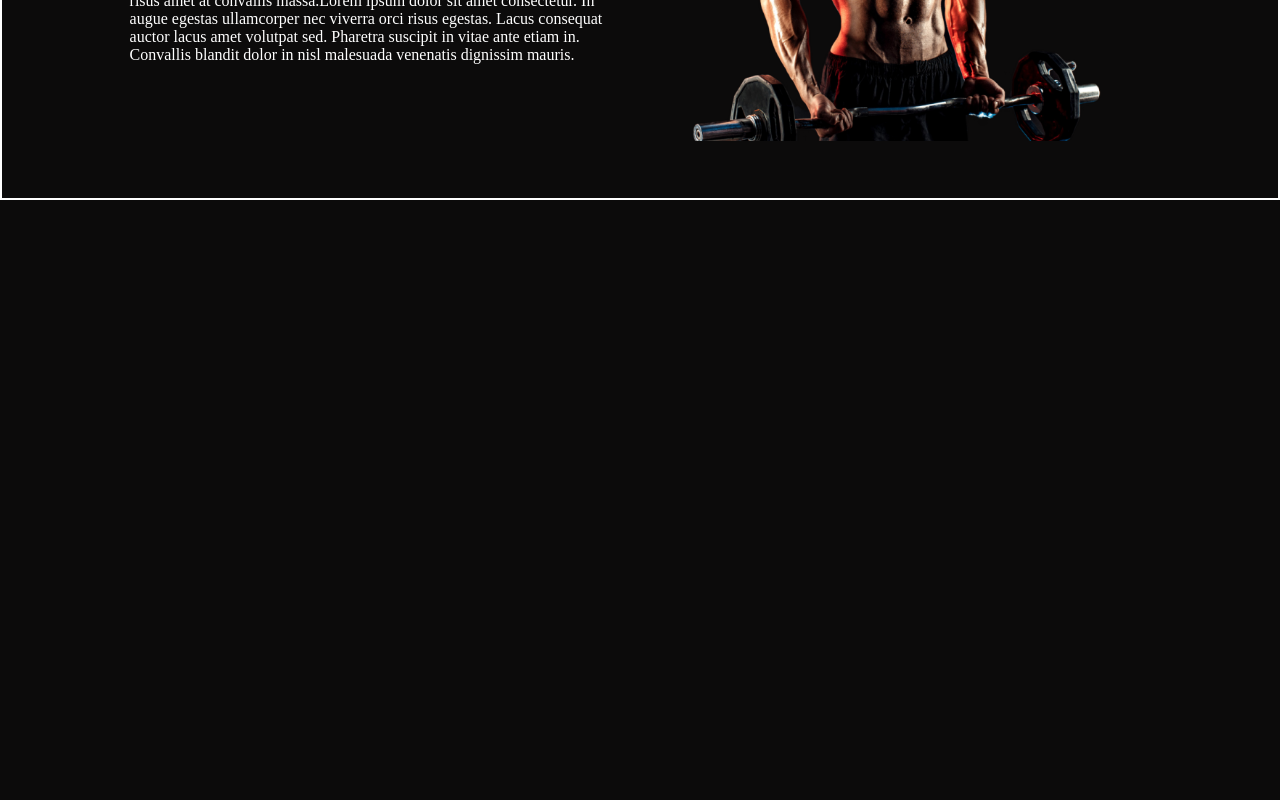
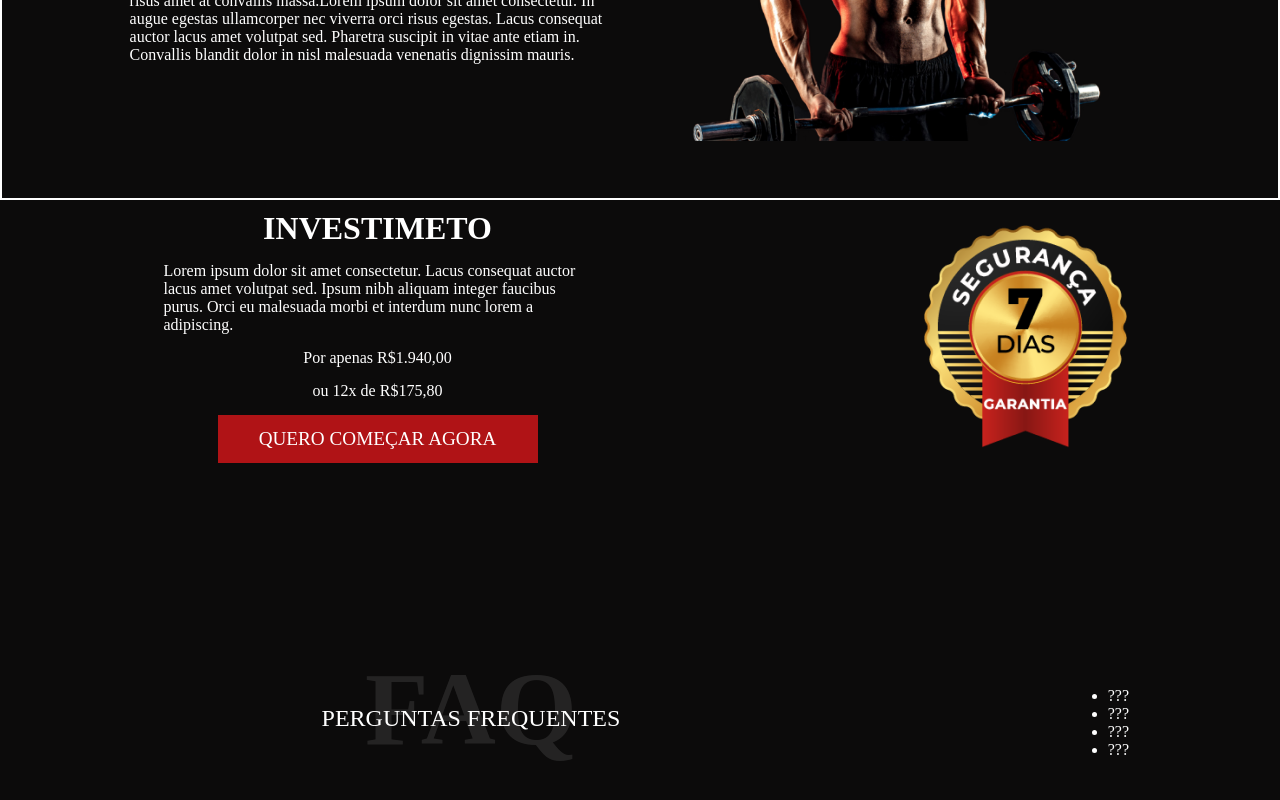
Before and after one commit to MathMendesReis/Academia, a React (Create React App) app in the folder loja-virtual/: page / in a window 1280 px wide. Shown: the part 2326-3126 px from the top of the page. Before the commit the page ends 2526 px from the top, so only its background shows below. Built offline with nearby package versions, Linux system fonts and the light colour scheme.

Commit message:
projeto quase concluido

```diff
--- a/loja-virtual/src/App.js
+++ b/loja-virtual/src/App.js
@@ -6,17 +6,20 @@ import Header from './components/header/Header';
 import SectionOne from './components/sectionFeitoParaVoce/SectionOne';
 import SectionComoFuncionaOMetodo from './components/sectionComoFuncionaOMetodo';
 import { CardTreinador } from './components/SectionTreinador';
+import { SectionFaq } from './components/sectionFaq';
+import { Body } from './globalStyled/styled';
 
 function App() {
   return (
     <GlobalState >
       <GlobalStyled />
-      <div>
-        <Header />
-        <SectionOne />
-        <SectionComoFuncionaOMetodo />
-        <CardTreinador />
-      </div>
+      {/* <Body > */}
+      <Header />
+      <SectionOne />
+      <SectionComoFuncionaOMetodo />
+      <CardTreinador />
+      <SectionFaq />
+      {/* </Body> */}
     </GlobalState>
   );
 }
--- /dev/null
+++ b/loja-virtual/src/components/cardInvestimento/index.jsx
@@ -0,0 +1,20 @@
+import React from "react";
+import { BoxCard } from "./styled";
+
+const CardInvestimento = () => {
+  return (
+    <BoxCard>
+      <h1>INVESTIMETO</h1>
+      <p>
+        Lorem ipsum dolor sit amet consectetur. Lacus consequat auctor lacus
+        amet volutpat sed. Ipsum nibh aliquam integer faucibus purus. Orci eu
+        malesuada morbi et interdum nunc lorem a adipiscing.
+      </p>
+      <p>Por apenas R$1.940,00</p>
+      <p>ou 12x de R$175,80</p>
+      <button>quero começar agora</button>
+    </BoxCard>
+  );
+};
+
+export default CardInvestimento;
--- /dev/null
+++ b/loja-virtual/src/components/cardInvestimento/styled.js
@@ -0,0 +1,13 @@
+import styled from "styled-components";
+
+export const BoxCard = styled.div`
+    width: 35%;
+    height: auto;
+    display: flex;
+    flex-direction: column;
+    justify-content: center;
+    align-items: center;
+    gap:15px;
+    padding: 10px;
+
+`
--- a/loja-virtual/src/components/header/styled.js
+++ b/loja-virtual/src/components/header/styled.js
@@ -63,7 +63,7 @@ export const Bg = styled.img`
     width: 60%;
     position: absolute;
     right: 5px;
-    top: 75px;
+    top: 205px;
     background-color: transparent
   }
 `;
@@ -80,7 +80,7 @@ export const BgTwo = styled.img`
     width: 40%;
     position: absolute;
     right: 25px;
-    top: 75px;
+    top: 195px;
     background-color: transparent
   }
 `;
--- /dev/null
+++ b/loja-virtual/src/components/sectionFaq/index.jsx
@@ -0,0 +1,34 @@
+import React from "react";
+import CardInvestimento from "../cardInvestimento";
+import seguranca from "../../imgs/seguranca.png";
+import {
+  BoxFaq,
+  BoxFaqAndQuestions,
+  BoxSegAndInvestimento,
+  ImgSeguranca,
+  TxtFaq,
+  TxtPerguntasFrequentes,
+} from "./styled";
+
+export const SectionFaq = () => {
+  return (
+    <div>
+      <BoxSegAndInvestimento>
+        <CardInvestimento />
+        <ImgSeguranca src={seguranca} alt="segurança" />
+      </BoxSegAndInvestimento>
+      <BoxFaqAndQuestions>
+        <BoxFaq>
+          <TxtFaq>FAQ</TxtFaq>
+          <TxtPerguntasFrequentes>Perguntas frequentes</TxtPerguntasFrequentes>
+        </BoxFaq>
+        <ul>
+          <li>???</li>
+          <li>???</li>
+          <li>???</li>
+          <li>???</li>
+        </ul>
+      </BoxFaqAndQuestions>
+    </div>
+  );
+};
--- /dev/null
+++ b/loja-virtual/src/components/sectionFaq/styled.js
@@ -0,0 +1,63 @@
+import styled from "styled-components";
+
+export const BoxSegAndInvestimento = styled.div`
+display: flex;
+justify-content: space-around;
+align-items: center;
+height: auto;
+width: 100%;
+gap: 15px;
+ @media  (max-width:746px){
+    flex-direction: column;
+    }
+`
+
+export const ImgSeguranca = styled.img`
+height: auto;
+width: 203px;
+
+`
+
+
+export const BoxFaqAndQuestions = styled(BoxSegAndInvestimento)`
+height: 500px;
+`
+
+export const BoxFaq = styled.div`
+    display: flex;
+    flex-direction: column;
+    align-items: center;
+    width: 50%;
+    height: auto;
+    justify-content: center;
+`
+
+export const TxtFaq = styled.h1`
+color: rgba(255, 255, 255, 0.1);
+position: relative;
+    width: 100%;
+    text-align: center;
+    font-size: 13vw;
+    text-transform: uppercase;
+    bottom: -1.5vw;
+
+    @media (min-width: 768px) {
+        font-size: 6.5rem;
+    }
+`
+
+export const TxtPerguntasFrequentes = styled.p`
+    position: relative;
+    width: 80%;
+    max-width: 600px;
+    text-align: center;
+    padding: 20px;
+    font-size: 2.5vw;
+    text-transform: uppercase;
+    margin: 0 auto;
+    bottom: 5vw;
+
+    @media (min-width: 768px) {
+        font-size: 1.5rem;
+    }
+`;
--- a/loja-virtual/src/globalStyled/globalStyled.js
+++ b/loja-virtual/src/globalStyled/globalStyled.js
@@ -12,6 +12,7 @@ export const GlobalStyled = createGlobalStyle`
     font-family: 'Montserrat';
     font-style: normal
 }
+
 
 img{
     height: 50px;
--- /dev/null
+++ b/loja-virtual/src/globalStyled/styled.js
@@ -0,0 +1,8 @@
+import styled from "styled-components";
+
+export const Body = styled.div`
+display: flex;
+flex-direction: column;
+height: auto;
+width: 100vw;
+`
```
